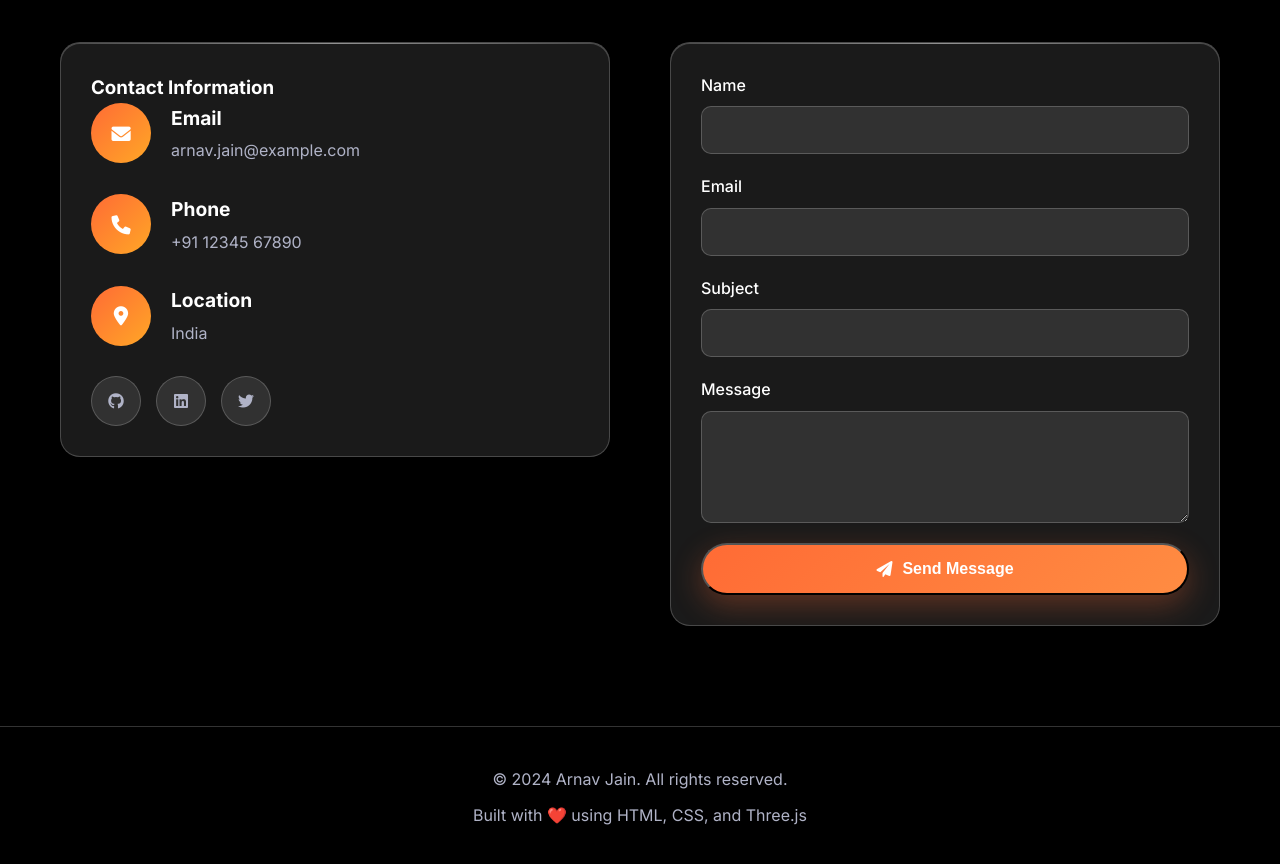
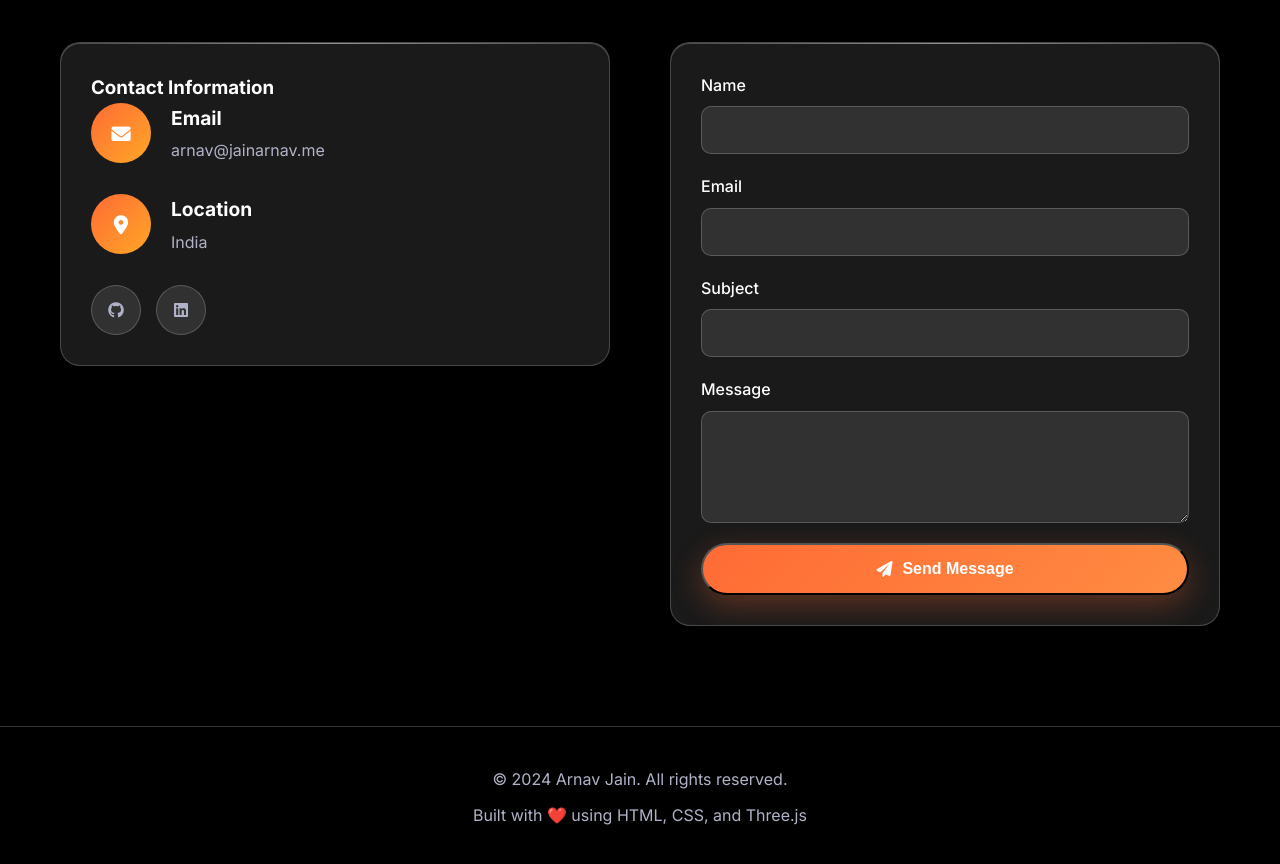
Before and after one commit to ArnavJain041106/ArnavJain041106.github.io, a website: page index.html in a window 1280 px wide. Shown: the part 4280-5144 px from the top of the page. Drawn offline with nearby package versions, Linux system fonts and the light colour scheme.

Commit message:
Modify contact details and social links in index.html

```diff
--- a/index.html
+++ b/index.html
@@ -312,16 +312,7 @@
                             </div>
                             <div class="contact-details">
                                 <h4>Email</h4>
-                                <p>arnav.jain@example.com</p>
-                            </div>
-                        </div>
-                        <div class="contact-item">
-                            <div class="contact-icon">
-                                <i class="fas fa-phone"></i>
-                            </div>
-                            <div class="contact-details">
-                                <h4>Phone</h4>
-                                <p>+91 12345 67890</p>
+                                <p>arnav@jainarnav.me</p>
                             </div>
                         </div>
                         <div class="contact-item">
@@ -334,14 +325,11 @@
                             </div>
                         </div>
                         <div class="social-links">
-                            <a href="#" class="social-link">
+                            <a href="https://www.github.com/ArnavJain041106" class="social-link">
                                 <i class="fab fa-github"></i>
                             </a>
-                            <a href="#" class="social-link">
+                            <a href="https://www.linkedin.com/in/arnavvvjainn" class="social-link">
                                 <i class="fab fa-linkedin"></i>
-                            </a>
-                            <a href="#" class="social-link">
-                                <i class="fab fa-twitter"></i>
                             </a>
                         </div>
                     </div>
```
